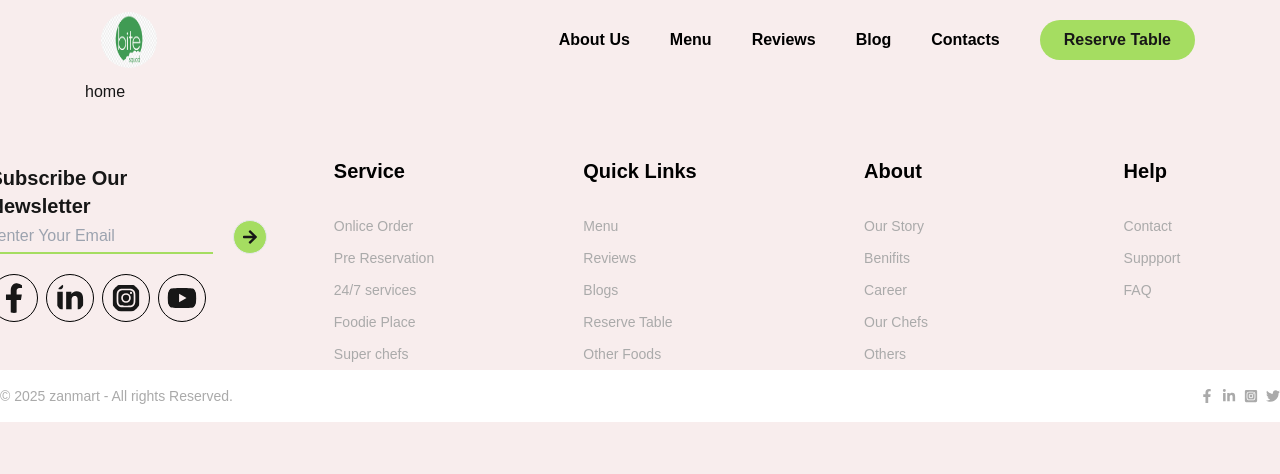
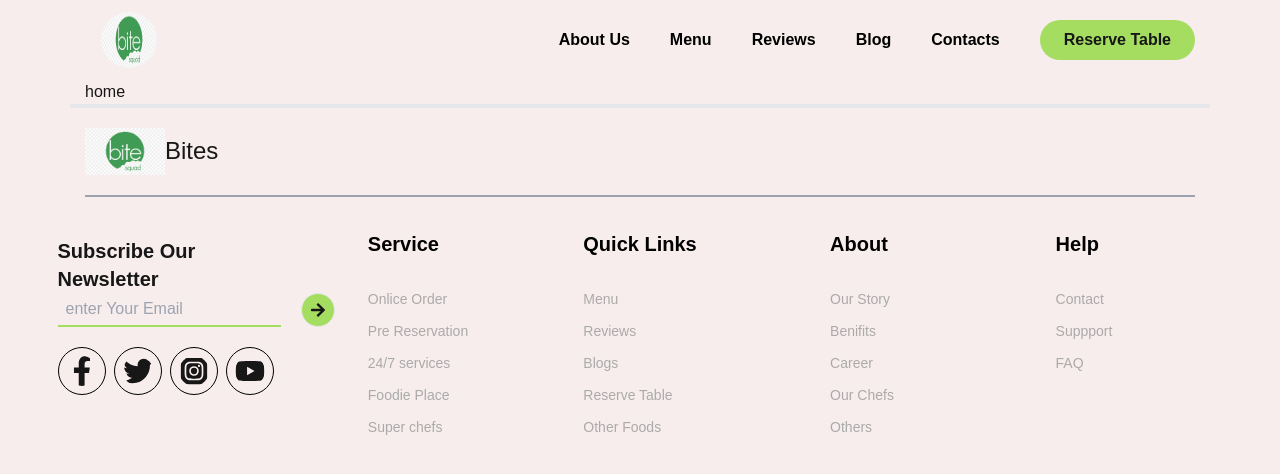
Before and after one commit to getch-hasan/zan-restaurant-landing.com, a Next.js app: page / in a window 1280 px wide. Shown: the top 474 px of the page. Built offline with nearby package versions, Linux system fonts and the light colour scheme.

Commit message:
footer fix

```diff
--- a/src/components/layout/Footer/index.jsx
+++ b/src/components/layout/Footer/index.jsx
@@ -1,3 +1,4 @@
+import Image from "next/image";
 import Link from "next/link";
 import React from "react";
 import {
@@ -13,7 +14,15 @@ import {
 
 const Foooter = () => {
   return (
-    <footer className="] pt-10 mt-5">
+    <footer className="border-t-4 container-custom" >
+        <div className="]  mt-5 ">
+        <div className="flex justify-start items-center border-b-2 border-b-gray-400 pb-5 mb-10 ">
+            <div>
+                <Image height={400} width={400} src={'/logo.webp'} className="w-20 "/>
+            </div>
+            <h1 className="text-2xl">Bites</h1>
+        </div>
+
       <div className="grid justify-center grid-cols-1 md:grid-cols-2 lg:grid-cols-5 container mx-auto">
         <div className="flex justify-center">
           <div className="text-start">
@@ -37,7 +46,7 @@ const Foooter = () => {
                     <FaFacebookF className=" border-black border rounded-full  p-2  hover:bg-primary hover:border-none" />
                   </Link>
                   <Link href="https://linkedin.com">
-                    <FaLinkedinIn className=" border-black border rounded-full  p-2 hover:bg-primary hover:border-none" />
+                    <FaTwitter className=" border-black border rounded-full  p-2 hover:bg-primary hover:border-none" />
                   </Link>
                   <Link href="https://instagram.com">
                     <FaInstagramSquare className=" border-black border rounded-full  p-2 hover:bg-primary hover:border-none" />
@@ -156,27 +165,8 @@ const Foooter = () => {
         </div>
       </div>
 
-      <div className="bg-white">
-        <div className="container flex mx-auto items-center justify-between">
-          <p className="text-sm text-[#AAAAAA] py-4">
-            &copy; {new Date().getFullYear()} zanmart - All rights Reserved.
-          </p>
-          <p className="flex text-sm gap-2 text-[#AAAAAA]">
-            <Link href="https://facebook.com">
-              <FaFacebookF />
-            </Link>
-            <Link href="https://linkedin.com">
-              <FaLinkedinIn />
-            </Link>
-            <Link href="https://instagram.com">
-              <FaInstagramSquare />
-            </Link>
-            <Link href="https://twitter.com">
-              <FaTwitter />
-            </Link>
-          </p>
-        </div>
-      </div>
+
+    </div>
     </footer>
   );
 };
```
